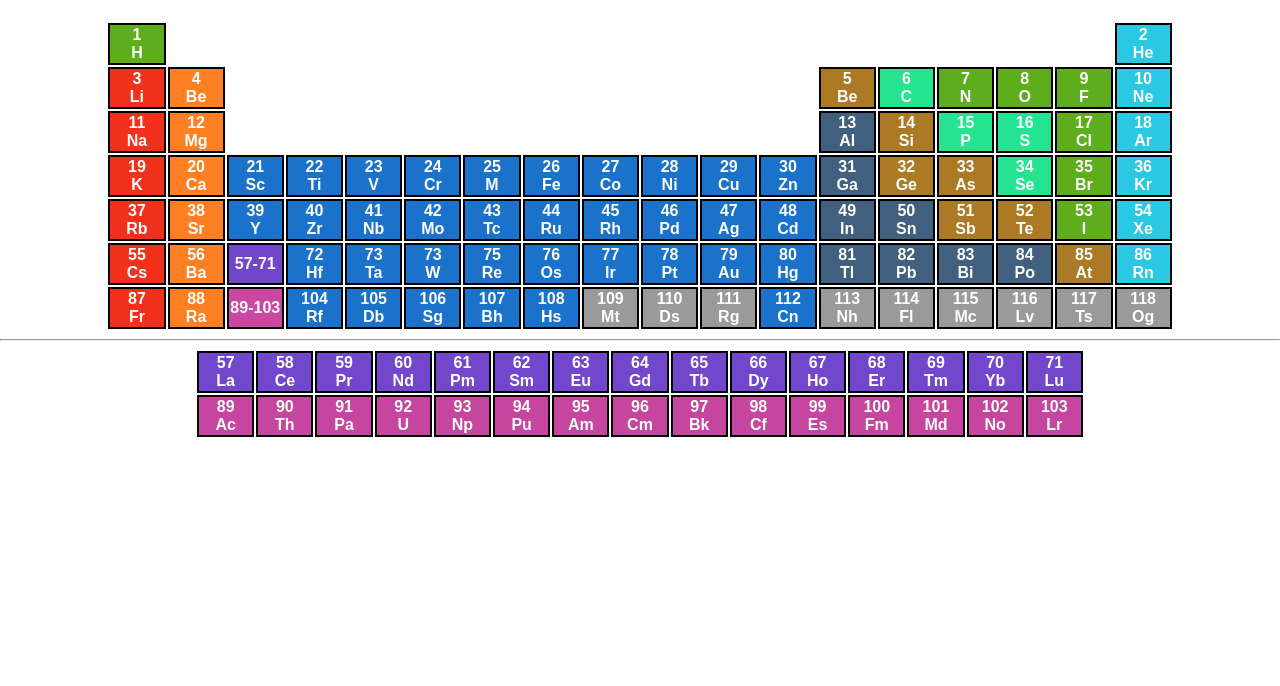
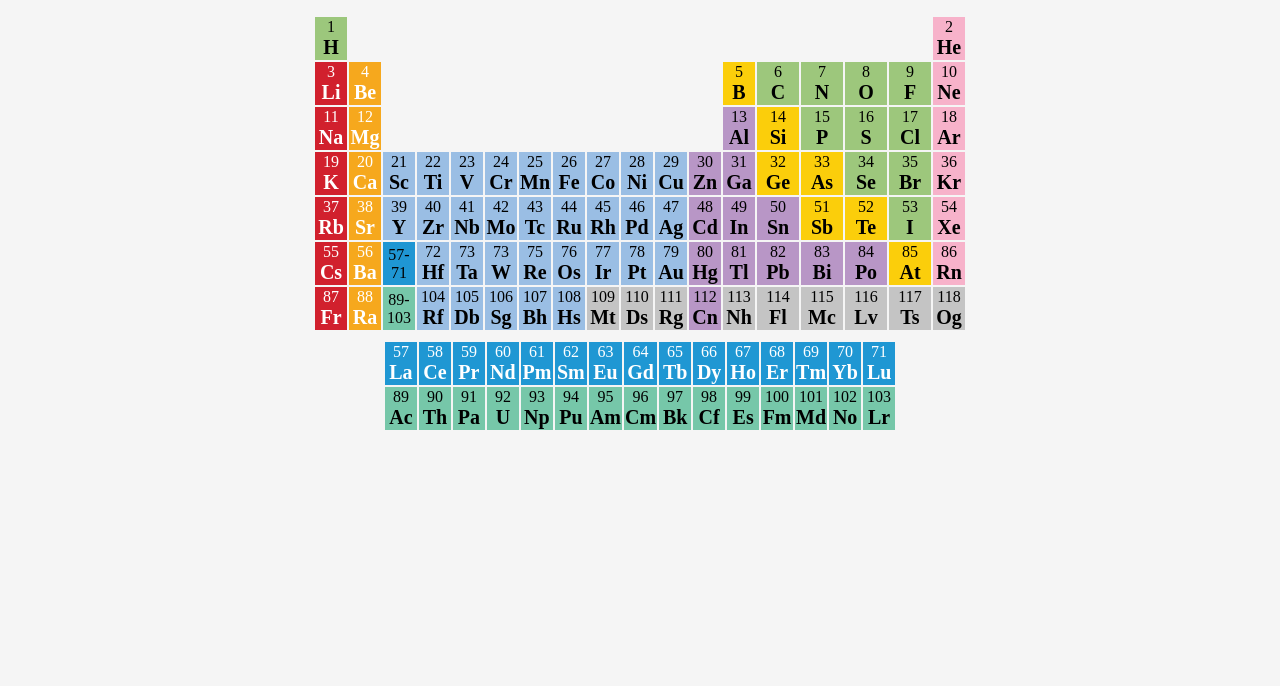
Before and after one commit to Umairulislam/PeriodicTable-SMIT, a plain HTML site: page index.html in a window 1280 px wide. Shown: the part 114-800 px from the top of the page. Drawn offline with Linux system fonts and the light colour scheme.

Commit message:
elements

```diff
--- a/index.html
+++ b/index.html
@@ -1,164 +1,183 @@
 <!DOCTYPE html>
 <html lang="en">
+
 <head>
-    <title>  PERIODIC TABLE OF THE ELEMENTS </title>
+
+    <title>Periodic Table</title>
     <link rel="stylesheet" href="./style.css">
+
 </head>
+
 <body>
+
+    <div class="head">
+        <h1 class="h1"> PERIODIC TABLE OF THE ELEMENTS</h1>
+    </div>
+
+
     <center>
-    <h1 class="headingone"> PERIODIC TABLE OF THE ELEMENTS</h1>
-    <table>
+
+        <div class="main">
+
+            <div class="box1">
+
+                <table class="tab1">
                     <tr>
-            <td bgcolor="5EAD1C" style="color:white;" >1 <br>H</td>
-            <td class="noborder" colspan="16"></td>
-            <td bgcolor="2AC8E3" style="color: white;">2 <br>He</td>
+                        <td class="color1">1 <br><span class="text">H</span></td>
+                        <td colspan="16"></td>
+                        <td class="color2">2 <br><span class="text">He</span></td>
                     </tr>
                     <tr>
-            <td bgcolor="F1311C" style="color: white;">3 <br>Li</td>
-            <td bgcolor="FE8023" style="color: white;">4 <br>Be</td>
+                        <td class="color3">3 <br><span class="text">Li</span></td>
+                        <td class="color4">4 <br><span class="text">Be</span></td>
                         <td class="noborder" colspan="10"></td>
-            <td bgcolor="AC7924" style="color: white;">5 <br>Be</td>
-            <td bgcolor="24E492" style="color: white;">6 <br>C</td>
-            <td bgcolor="5EAD1C" style="color:white;">7 <br>N</td>
-            <td bgcolor="5EAD1C" style="color: white;">8 <br>O</td>
-            <td bgcolor="5EAD1C" style="color: white;">9 <br>F</td>
-            <td bgcolor="2AC8E3" style="color: white;">10 <br>Ne</td>
+                        <td class="color5">5 <br><span class="text">B</span></td>
+                        <td class="color7">6 <br><span class="text">C</span></td>
+                        <td class="color7">7 <br><span class="text">N</span></td>
+                        <td class="color7">8 <br><span class="text">O</span></td>
+                        <td class="color7">9 <br><span class="text">F</span></td>
+                        <td class="color8">10 <br><span class="text">Ne</span></td>
                     </tr>
                     <tr>
-            <td bgcolor="F1311C" style="color: white;">11 <br>Na</td>
-            <td bgcolor="FE8023" style="color: white;">12 <br>Mg</td>
+                        <td class="color3">11 <br><span class="text">Na</span></td>
+                        <td class="color4">12 <br><span class="text">Mg</span></td>
                         <td class="noborder" colspan="10"></td>
-            <td bgcolor="41607F" style="color: white;">13 <br>Al</td>
-            <td bgcolor="AC7924" style="color: white;">14 <br>Si</td>
-            <td bgcolor="24E492" style="color: white;">15 <br>P</td>
-            <td bgcolor="24E492" style="color: white;">16 <br>S </td>
-            <td bgcolor="5EAD1C" style="color:white;">17 <br>Cl</td>
-            <td bgcolor="2AC8E3" style="color: white;">18 <br>Ar</td>
+                        <td class="color10">13 <br><span class="text">Al</span></td>
+                        <td class="color5">14 <br><span class="text">Si</span></td>
+                        <td class="color7">15 <br><span class="text">P</span></td>
+                        <td class="color7">16 <br><span class="text">S</span></td>
+                        <td class="color7">17 <br><span class="text">Cl</span></td>
+                        <td class="color8">18 <br><span class="text">Ar</span></td>
                     </tr>
                     <tr>
-            <td bgcolor="F1311C" style="color: white;">19 <br>K</td>
-            <td bgcolor="FE8023" style="color: white;">20 <br>Ca</td>
-            <td bgcolor="1B72CA" style="color: white;">21 <br>Sc</td>
-            <td bgcolor="1B72CA" style="color: white;">22 <br>Ti</td>
-            <td bgcolor="1B72CA" style="color: white;">23 <br>V</td>
-            <td bgcolor="1B72CA" style="color: white;">24 <br>Cr</td>
-            <td bgcolor="1B72CA" style="color: white;">25 <br>M</td>
-            <td bgcolor="1B72CA" style="color: white;">26 <br>Fe</td>
-            <td bgcolor="1B72CA" style="color: white;">27 <br>Co</td>
-            <td bgcolor="1B72CA" style="color: white;">28 <br>Ni</td>
-            <td bgcolor="1B72CA" style="color: white;">29 <br>Cu</td>
-            <td bgcolor="1B72CA" style="color: white;">30 <br>Zn</td>
-            <td bgcolor="41607F" style="color: white;">31 <br>Ga</td>
-            <td bgcolor="AC7924" style="color: white;">32 <br>Ge</td>
-            <td bgcolor="AC7924" style="color: white;">33 <br>As</td>
-            <td bgcolor="24E492" style="color: white;">34 <br>Se</td>
-            <td bgcolor="5EAD1C" style="color: white;">35 <br>Br</td>
-            <td bgcolor="2AC8E3" style="color: white;">36 <br>Kr</td>
+                        <td class="color3">19 <br><span class="text">K</span></td>
+                        <td class="color4">20 <br><span class="text">Ca</span></td>
+                        <td class="color6">21 <br><span class="text">Sc</span></td>
+                        <td class="color6">22 <br><span class="text">Ti</span></td>
+                        <td class="color6">23 <br><span class="text">V</span></td>
+                        <td class="color6">24 <br><span class="text">Cr</span></td>
+                        <td class="color6">25 <br><span class="text">Mn</span></td>
+                        <td class="color6">26 <br><span class="text">Fe</span></td>
+                        <td class="color6">27 <br><span class="text">Co</span></td>
+                        <td class="color6">28 <br><span class="text">Ni</span></td>
+                        <td class="color6">29 <br><span class="text">Cu</span></td>
+                        <td class="color10">30 <br><span class="text">Zn</span></td>
+                        <td class="color10">31 <br><span class="text">Ga</span></td>
+                        <td class="color5">32 <br><span class="text">Ge</span></td>
+                        <td class="color5">33 <br><span class="text">As</span></td>
+                        <td class="color7">34 <br><span class="text">Se</span></td>
+                        <td class="color7">35 <br><span class="text">Br</span></td>
+                        <td class="color8">36 <br><span class="text">Kr</span></td>
                     </tr>
                     <tr>
-            <td bgcolor="F1311C" style="color: white;">37 <br>Rb</td>
-            <td bgcolor="FE8023" style="color: white;">38 <br>Sr</td>
-            <td bgcolor="1B72CA" style="color: white;">39 <br>Y</td>
-            <td bgcolor="1B72CA" style="color: white;">40 <br>Zr</td>
-            <td bgcolor="1B72CA" style="color: white;">41 <br>Nb</td>
-            <td bgcolor="1B72CA" style="color: white;">42 <br>Mo</td>
-            <td bgcolor="1B72CA" style="color: white;">43 <br>Tc</td>
-            <td bgcolor="1B72CA" style="color: white;">44 <br>Ru</td>
-            <td bgcolor="1B72CA" style="color: white;">45 <br>Rh</td>
-            <td bgcolor="1B72CA" style="color: white;">46 <br>Pd</td>
-            <td bgcolor="1B72CA" style="color: white;">47 <br>Ag</td>
-            <td bgcolor="1B72CA" style="color: white;">48 <br>Cd</td>
-            <td bgcolor="41607F" style="color: white;">49 <br>In</td>
-            <td bgcolor="41607F" style="color: white;">50 <br>Sn</td>
-            <td bgcolor="AC7924" style="color: white;">51 <br>Sb</td>
-            <td bgcolor="AC7924" style="color: white;">52 <br>Te</td>
-            <td bgcolor="5EAD1C" style="color: white;">53 <br>I</td>
-            <td bgcolor="2AC8E3" style="color: white;">54 <br>Xe</td>
+                        <td class="color3">37 <br><span class="text">Rb</span></td>
+                        <td class="color4">38 <br><span class="text">Sr</span></td>
+                        <td class="color6">39 <br><span class="text">Y</span></td>
+                        <td class="color6">40 <br><span class="text">Zr</span></td>
+                        <td class="color6">41 <br><span class="text">Nb</span></td>
+                        <td class="color6">42 <br><span class="text">Mo</span></td>
+                        <td class="color6">43 <br><span class="text">Tc</span></td>
+                        <td class="color6">44 <br><span class="text">Ru</span></td>
+                        <td class="color6">45 <br><span class="text">Rh</span></td>
+                        <td class="color6">46 <br><span class="text">Pd</span></td>
+                        <td class="color6">47 <br><span class="text">Ag</span></td>
+                        <td class="color10">48 <br><span class="text">Cd</span></td>
+                        <td class="color10">49 <br><span class="text">In</span></td>
+                        <td class="color10">50 <br><span class="text">Sn</span></td>
+                        <td class="color5">51 <br><span class="text">Sb</span></td>
+                        <td class="color5">52 <br><span class="text">Te</span></td>
+                        <td class="color7">53 <br><span class="text">I</span></td>
+                        <td class="color8">54 <br><span class="text">Xe</span></td>
                     </tr>
                     <tr>
-            <td bgcolor="F1311C" style="color: white;">55 <br>Cs</td>
-            <td bgcolor="FE8023" style="color: white;">56 <br>Ba</td>
-            <td bgcolor="7146C9" style="color: white;">57-71 <br></td>
-            <td bgcolor="1B72CA" style="color: white;">72 <br>Hf</td>
-            <td bgcolor="1B72CA" style="color: white;">73 <br>Ta</td>
-            <td bgcolor="1B72CA" style="color: white;">73 <br>W</td>
-            <td bgcolor="1B72CA" style="color: white;">75 <br>Re</td>
-            <td bgcolor="1B72CA" style="color: white;">76 <br>Os</td>
-            <td bgcolor="1B72CA" style="color: white;">77 <br>Ir</td>
-            <td bgcolor="1B72CA" style="color: white;">78 <br>Pt</td>
-            <td bgcolor="1B72CA" style="color: white;">79 <br>Au</td>
-            <td bgcolor="1B72CA" style="color: white;">80 <br>Hg</td>
-            <td bgcolor="41607F" style="color: white;">81 <br>Tl</td>
-            <td bgcolor="41607F" style="color: white;">82 <br>Pb</td>
-            <td bgcolor="41607F" style="color: white;">83 <br>Bi</td>
-            <td bgcolor="41607F" style="color: white;">84 <br>Po</td>
-            <td bgcolor="AC7924" style="color: white;">85 <br>At</td>
-            <td bgcolor="2AC8E3" style="color: white;">86 <br>Rn</td>
+                        <td class="color3">55 <br><span class="text">Cs</span></td>
+                        <td class="color4">56 <br><span class="text">Ba</span></td>
+                        <td class="color9">57-71 <br></td>
+                        <td class="color6">72 <br><span class="text">Hf</span></td>
+                        <td class="color6">73 <br><span class="text">Ta</span></td>
+                        <td class="color6">73 <br><span class="text">W</span></td>
+                        <td class="color6">75 <br><span class="text">Re</span></td>
+                        <td class="color6">76 <br><span class="text">Os</span></td>
+                        <td class="color6">77 <br><span class="text">Ir</span></td>
+                        <td class="color6">78 <br><span class="text">Pt</span></td>
+                        <td class="color6">79 <br><span class="text">Au</span></td>
+                        <td class="color10">80 <br><span class="text">Hg</span></td>
+                        <td class="color10">81 <br><span class="text">Tl</span></td>
+                        <td class="color10">82 <br><span class="text">Pb</span></td>
+                        <td class="color10">83 <br><span class="text">Bi</span></td>
+                        <td class="color10">84 <br><span class="text">Po</span></td>
+                        <td class="color5">85 <br><span class="text">At</span></td>
+                        <td class="color8">86 <br><span class="text">Rn</span></td>
                     </tr>
                     <tr>
-            <td bgcolor="F1311C" style="color: white;">87 <br>Fr</td>
-            <td bgcolor="FE8023" style="color: white;">88 <br>Ra</td>
-            <td bgcolor="CC47A2" style="color: white;">89-103 <br></td>
-            <td bgcolor="1B72CA" style="color: white;">104 <br>Rf</td>
-            <td bgcolor="1B72CA" style="color: white;">105 <br>Db</td>
-            <td bgcolor="1B72CA" style="color: white;">106 <br>Sg</td>
-            <td bgcolor="1B72CA" style="color: white;">107 <br>Bh</td>
-            <td bgcolor="1B72CA" style="color: white;">108 <br>Hs</td>
-            <td bgcolor="9A9A9A" style="color: white;">109 <br>Mt</td>
-            <td bgcolor="9A9A9A" style="color: white;">110 <br>Ds</td>
-            <td bgcolor="9A9A9A" style="color: white;">111 <br>Rg</td>
-            <td bgcolor="1B72CA" style="color: white;">112 <br>Cn</td>
-            <td bgcolor="9A9A9A" style="color: white;">113 <br>Nh</td>
-            <td bgcolor="9A9A9A" style="color: white;">114 <br>Fl</td>
-            <td bgcolor="9A9A9A" style="color: white;">115 <br>Mc</td>
-            <td bgcolor="9A9A9A" style="color: white;">116 <br>Lv</td>
-            <td bgcolor="9A9A9A" style="color: white;">117 <br>Ts</td>
-            <td bgcolor="9A9A9A" style="color: white;">118 <br>Og</td>
+                        <td class="color3">87 <br><span class="text">Fr</span></td>
+                        <td class="color4">88 <br><span class="text">Ra</span></td>
+                        <td class="color11">89-103 <br></td>
+                        <td class="color6">104 <br><span class="text">Rf</span></td>
+                        <td class="color6">105 <br><span class="text">Db</span></td>
+                        <td class="color6">106 <br><span class="text">Sg</span></td>
+                        <td class="color6">107 <br><span class="text">Bh</span></td>
+                        <td class="color6">108 <br><span class="text">Hs</span></td>
+                        <td class="color12">109 <br><span class="text">Mt</span></td>
+                        <td class="color12">110 <br><span class="text">Ds</span></td>
+                        <td class="color12">111 <br><span class="text">Rg</span></td>
+                        <td class="color10">112 <br><span class="text">Cn</span></td>
+                        <td class="color12">113 <br><span class="text">Nh</span></td>
+                        <td class="color12">114 <br><span class="text">Fl</span></td>
+                        <td class="color12">115 <br><span class="text">Mc</span></td>
+                        <td class="color12">116 <br><span class="text">Lv</span></td>
+                        <td class="color12">117 <br><span class="text">Ts</span></td>
+                        <td class="color12">118 <br><span class="text">Og</span></td>
                     </tr>
                 </table>
-    </center>
-    <hr/>
-    <center>
 
+            </div>
 
-        <table>
+            <div class="box2">
+
+                <table class="tab2">
                     <tr>
-            <td bgcolor="7247CC" style="color: white;">57 <br>La</td>
-            <td bgcolor="7247CC" style="color: white;">58 <br>Ce</td>
-            <td bgcolor="7247CC" style="color: white;">59 <br>Pr</td>
-            <td bgcolor="7247CC" style="color: white;">60 <br>Nd</td>
-            <td bgcolor="7247CC" style="color: white;">61 <br>Pm</td>
-            <td bgcolor="7247CC" style="color: white;">62 <br>Sm</td>
-            <td bgcolor="7247CC" style="color: white;">63 <br>Eu</td>
-            <td bgcolor="7247CC" style="color: white;">64 <br>Gd</td>
-            <td bgcolor="7247CC" style="color: white;">65 <br>Tb</td>
-            <td bgcolor="7247CC" style="color: white;">66 <br>Dy</td>
-            <td bgcolor="7247CC" style="color: white;">67 <br>Ho</td>
-            <td bgcolor="7247CC" style="color: white;">68 <br>Er</td>
-            <td bgcolor="7247CC" style="color: white;">69 <br>Tm</td>
-            <td bgcolor="7247CC" style="color: white;">70 <br>Yb</td>
-            <td bgcolor="7247CC" style="color: white;">71 <br>Lu</td>
+                        <td class="color13">57 <br><span class="text">La</span></td>
+                        <td class="color13">58 <br><span class="text">Ce</span></td>
+                        <td class="color13">59 <br><span class="text">Pr</span></td>
+                        <td class="color13">60 <br><span class="text">Nd</span></td>
+                        <td class="color13">61 <br><span class="text">Pm</span></td>
+                        <td class="color13">62 <br><span class="text">Sm</span></td>
+                        <td class="color13">63 <br><span class="text">Eu</span></td>
+                        <td class="color13">64 <br><span class="text">Gd</span></td>
+                        <td class="color13">65 <br><span class="text">Tb</span></td>
+                        <td class="color13">66 <br><span class="text">Dy</span></td>
+                        <td class="color13">67 <br><span class="text">Ho</span></td>
+                        <td class="color13">68 <br><span class="text">Er</span></td>
+                        <td class="color13">69 <br><span class="text">Tm</span></td>
+                        <td class="color13">70 <br><span class="text">Yb</span></td>
+                        <td class="color13">71 <br><span class="text">Lu</span></td>
                     </tr>
                     <tr>
-            <td bgcolor="C6459F" style="color: white;">89 <br>Ac</td>
-            <td bgcolor="C6459F" style="color: white;">90 <br>Th</td>
-            <td bgcolor="C6459F" style="color: white;">91 <br>Pa</td>
-            <td bgcolor="C6459F" style="color: white;">92 <br>U</td>
-            <td bgcolor="C6459F" style="color: white;">93 <br>Np</td>
-            <td bgcolor="C6459F" style="color: white;">94 <br>Pu</td>
-            <td bgcolor="C6459F" style="color: white;">95 <br>Am</td>
-            <td bgcolor="C6459F" style="color: white;">96 <br>Cm</td>
-            <td bgcolor="C6459F" style="color: white;">97 <br>Bk</td>
-            <td bgcolor="C6459F" style="color: white;">98 <br>Cf</td>
-            <td bgcolor="C6459F" style="color: white;">99 <br>Es</td>
-            <td bgcolor="C6459F" style="color: white;">100 <br>Fm</td>
-            <td bgcolor="C6459F" style="color: white;">101 <br>Md</td>
-            <td bgcolor="C6459F" style="color: white;">102 <br>No</td>
-            <td bgcolor="C6459F" style="color: white;">103 <br>Lr</td>
+                        <td class="color14">89 <br><span class="text">Ac</span></td>
+                        <td class="color14">90 <br><span class="text">Th</span></td>
+                        <td class="color14">91 <br><span class="text">Pa</span></td>
+                        <td class="color14">92 <br><span class="text">U</span></td>
+                        <td class="color14">93 <br><span class="text">Np</span></td>
+                        <td class="color14">94 <br><span class="text">Pu</span></td>
+                        <td class="color14">95 <br><span class="text">Am</span></td>
+                        <td class="color14">96 <br><span class="text">Cm</span></td>
+                        <td class="color14">97 <br><span class="text">Bk</span></td>
+                        <td class="color14">98 <br><span class="text">Cf</span></td>
+                        <td class="color14">99 <br><span class="text">Es</span></td>
+                        <td class="color14">100 <br><span class="text">Fm</span></td>
+                        <td class="color14">101 <br><span class="text">Md</span></td>
+                        <td class="color14">102 <br><span class="text">No</span></td>
+                        <td class="color14">103 <br><span class="text">Lr</span></td>
                     </tr>
+                </table>
 
-    </table>
+            </div>
+
+        </div>
+
     </center>
 
 </body>
+
 </html>
--- a/style.css
+++ b/style.css
@@ -1,20 +1,118 @@
-h1 {
-    color: gold;
-    padding: 5px;
-    font-size: 50px;
-    background-color: maroon;
+body {
+    background-color: whitesmoke;
+    margin: 2px 2px;
 }
-body {
+
+
+
+.h1 {
+    font-size: 38px;
+    width: auto;
+    font-weight: bold;
+    text-align: center;
+    margin-left: 50px;
+    margin-right: 50px;
+    margin-top: 50px;
+    background-color: rgb(0,78,247);
+    padding-top: 5px;
+    padding-bottom: 5px;
+    color: white;
+}
+
+
+
+
+.text {
+    font-weight: bold;
+    font-size: 20px;
+}
+.color1 {
+    background-color: rgb(156,199,124);
     color: black;
-    margin:0;
-    font-family: Arial, Helvetica, sans-serif;
-    font-weight: bold;
-}
-td {
-    width: 4vw;
-    border: 2px solid black;
+    width: 30px auto;
     text-align: center;
 }
-.noborder {
-    border: none;
+.color2 {
+    background-color: rgb(247,178,202);
+    color: black;
+    width: 30px;
+    text-align: center;
 }
+.color3 {
+    background-color: rgb(209,32,45);
+    color: white;
+    width: 30px;
+    text-align: center;
+}
+.color4 {
+    background-color: rgb(246,168,29);
+    color: white;
+    width: 30px;
+    text-align: center
+}
+.color5 {
+    background-color: rgb(251,206,11);
+    color: black;
+    width: 30px;
+    text-align: center
+}
+.color6 {
+    background-color: rgb(154,190,228);
+    color: black;
+    width: 30px;
+    text-align: center
+}
+.color7 {
+    background-color: rgb(157,199,124);
+    color: black;
+    width: 40px;
+    text-align: center
+}
+.color8 {
+    background-color: rgb(247,178,202);
+    color: black;
+    width: 30px;
+    text-align: center
+}
+.color9 {
+    background-color: rgb(31,150,211);
+    color: black;
+    width: 30px;
+    text-align: center
+}
+.color10 {
+    background-color: rgb(184,150,198);
+    color: black;
+    width: 30px;
+    text-align: center
+}
+.color11 {
+    background-color: rgb(118,199,169);
+    color: black;
+    width: 30px;
+    text-align: center
+}
+.color12 {
+    background-color: rgb(196,196,196);
+    color: black;
+    width: 30px;
+    text-align: center
+}
+.color13 {
+    background-color: rgb(31,151,211);
+    color: white;
+    width: 30px;
+    text-align: center
+}
+.color14 {
+    background-color: rgb(118,199,169);
+    color: black;
+    width: 30px;
+    text-align: center
+}
+
+
+
+.tab2 {
+    padding-top: 8px;
+}
```
Lines whose indentation alone changed are shown as unchanged.
